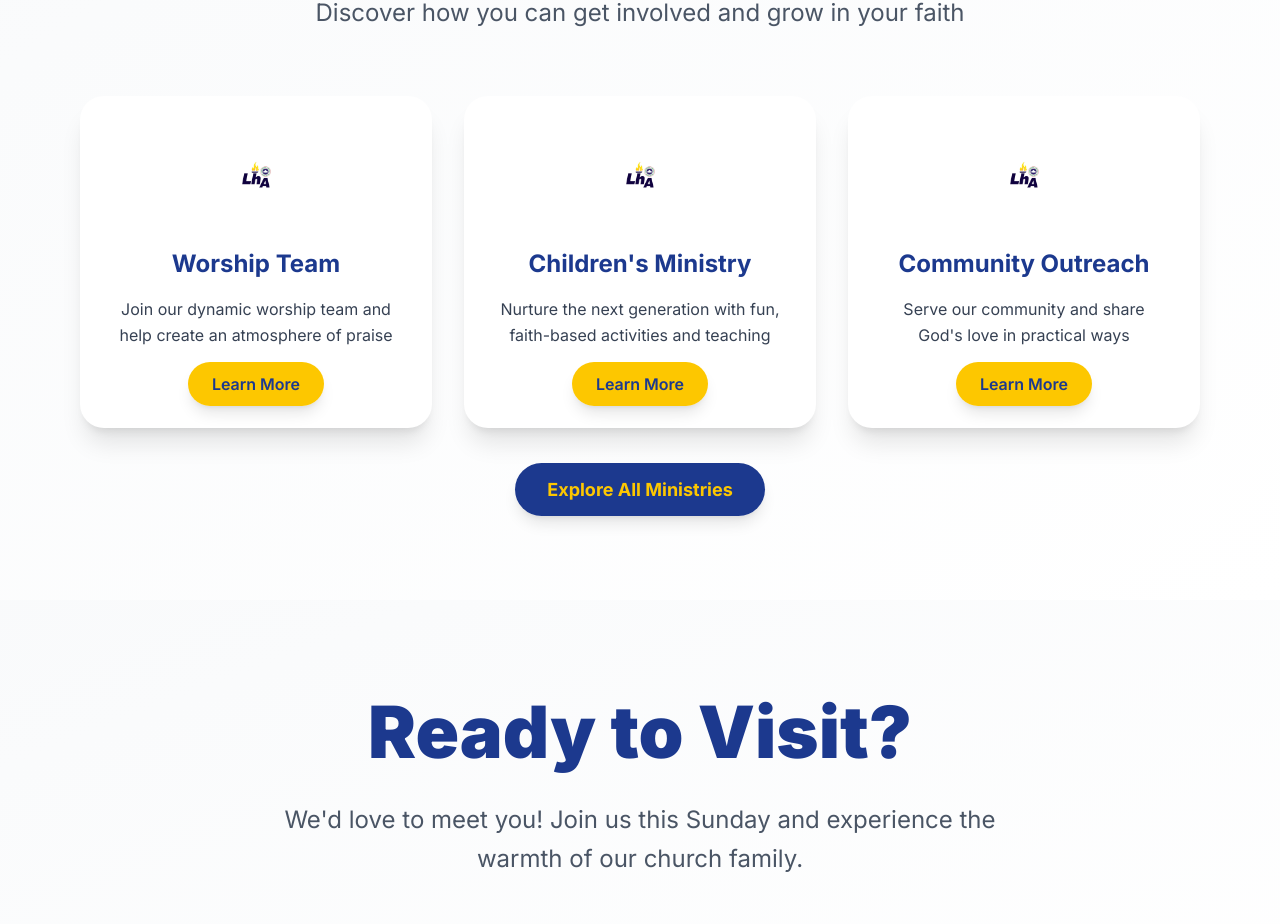
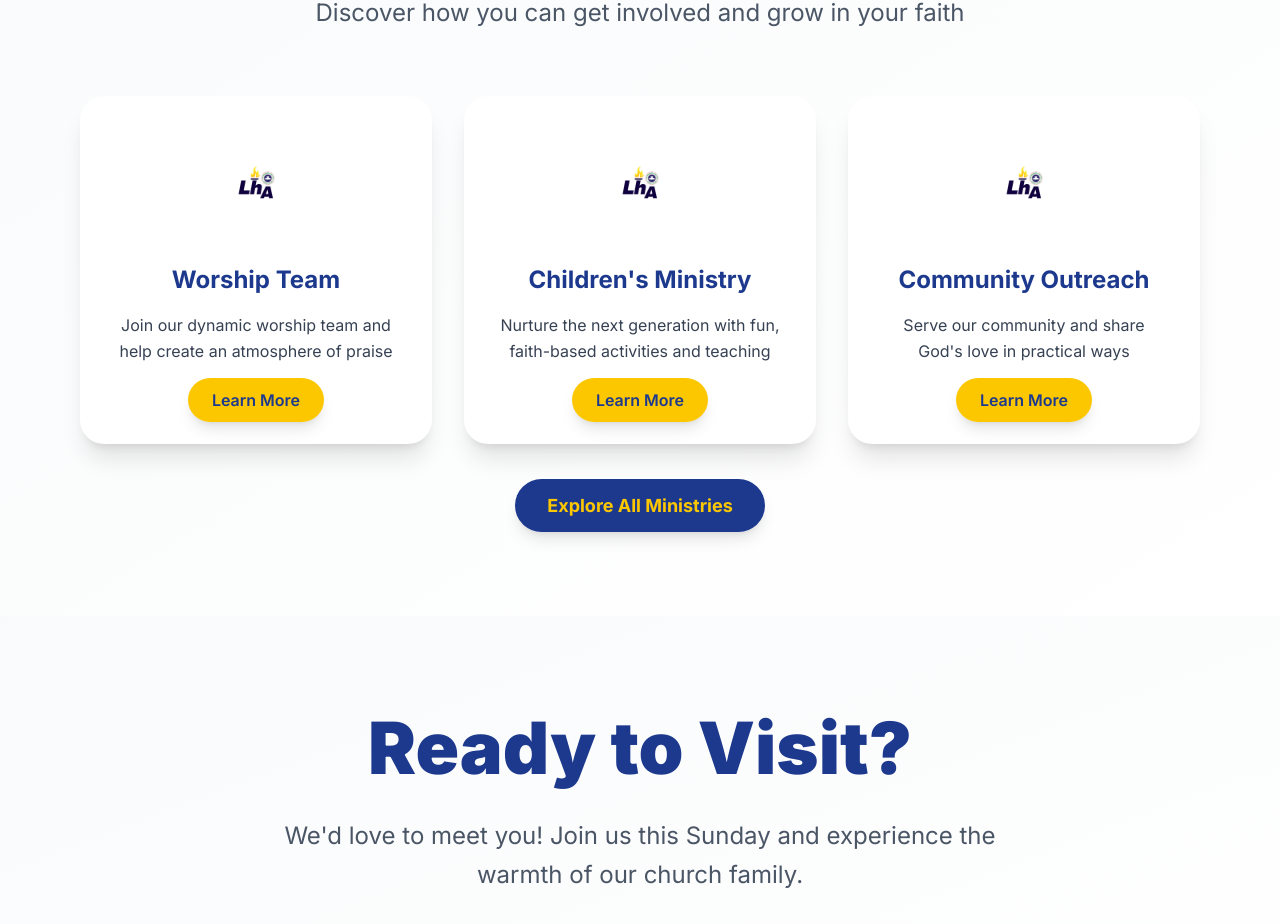
Before and after one commit to GeniusEmmanuel8/lighthousewebsite, a Next.js app: page / in a window 1280 px wide. Shown: the part 2776-3700 px from the top of the page. Built offline with nearby package versions, Linux system fonts and the light colour scheme.

Commit message:
Increase logo size further in ministries preview section

```diff
--- a/src/app/page.tsx
+++ b/src/app/page.tsx
@@ -189,8 +189,8 @@ export default function Home() {
               { name: "Community Outreach", description: "Serve our community and share God's love in practical ways" }
             ].map((ministry, i) => (
               <div key={i} className="bg-white rounded-3xl shadow-xl p-8 text-center hover:scale-105 transition-transform duration-300">
-                <div className="w-24 h-24 flex items-center justify-center mx-auto mb-6">
-                  <Image src="/logo4.jpeg" alt={ministry.name} width={64} height={64} className="rounded-full" />
+                <div className="w-28 h-28 flex items-center justify-center mx-auto mb-6">
+                  <Image src="/logo4.jpeg" alt={ministry.name} width={80} height={80} className="rounded-full" />
                 </div>
                 <h3 className="text-2xl font-bold text-blue-900 mb-4">{ministry.name}</h3>
                 <p className="text-gray-700 mb-6 leading-relaxed">{ministry.description}</p>
```
